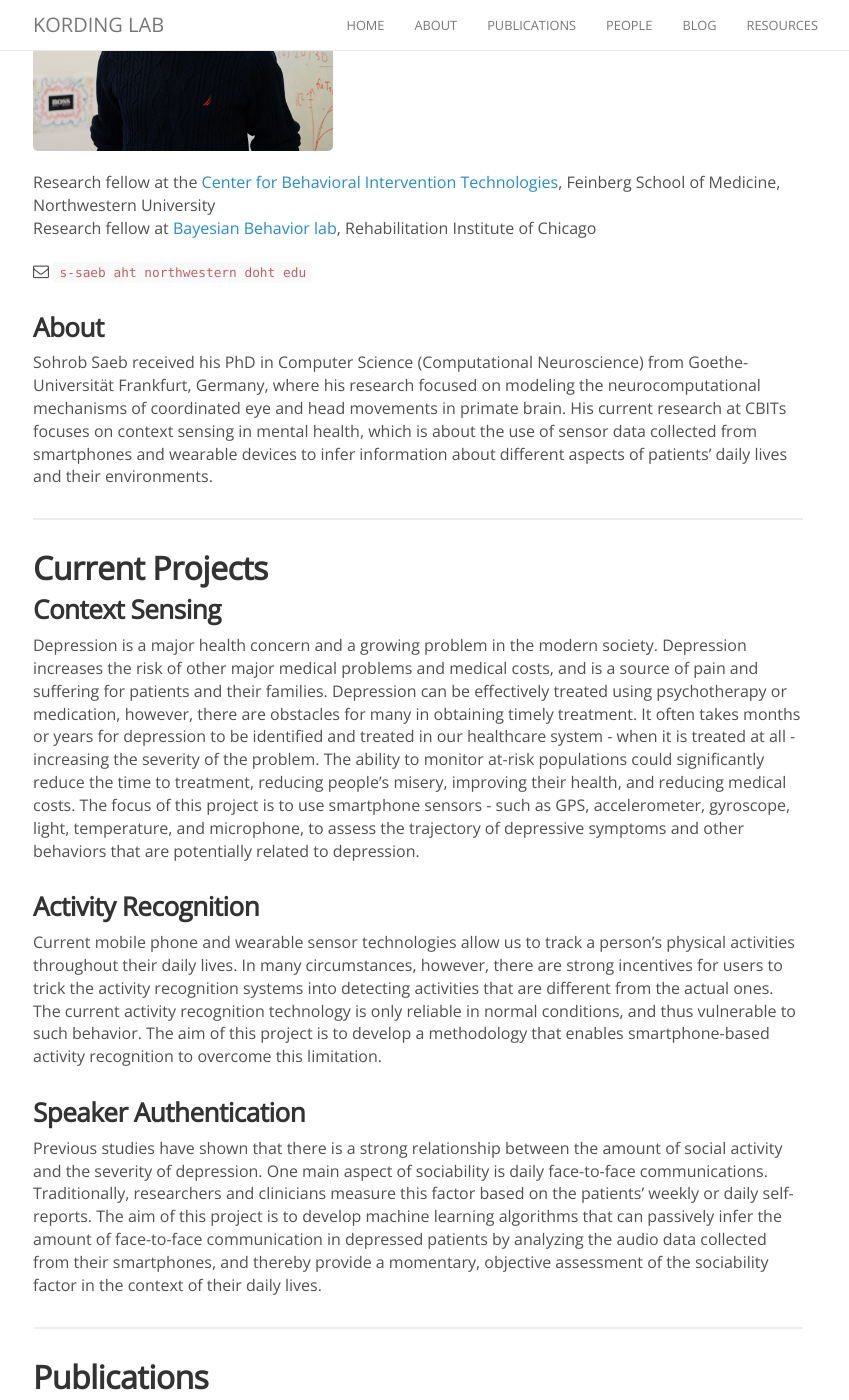
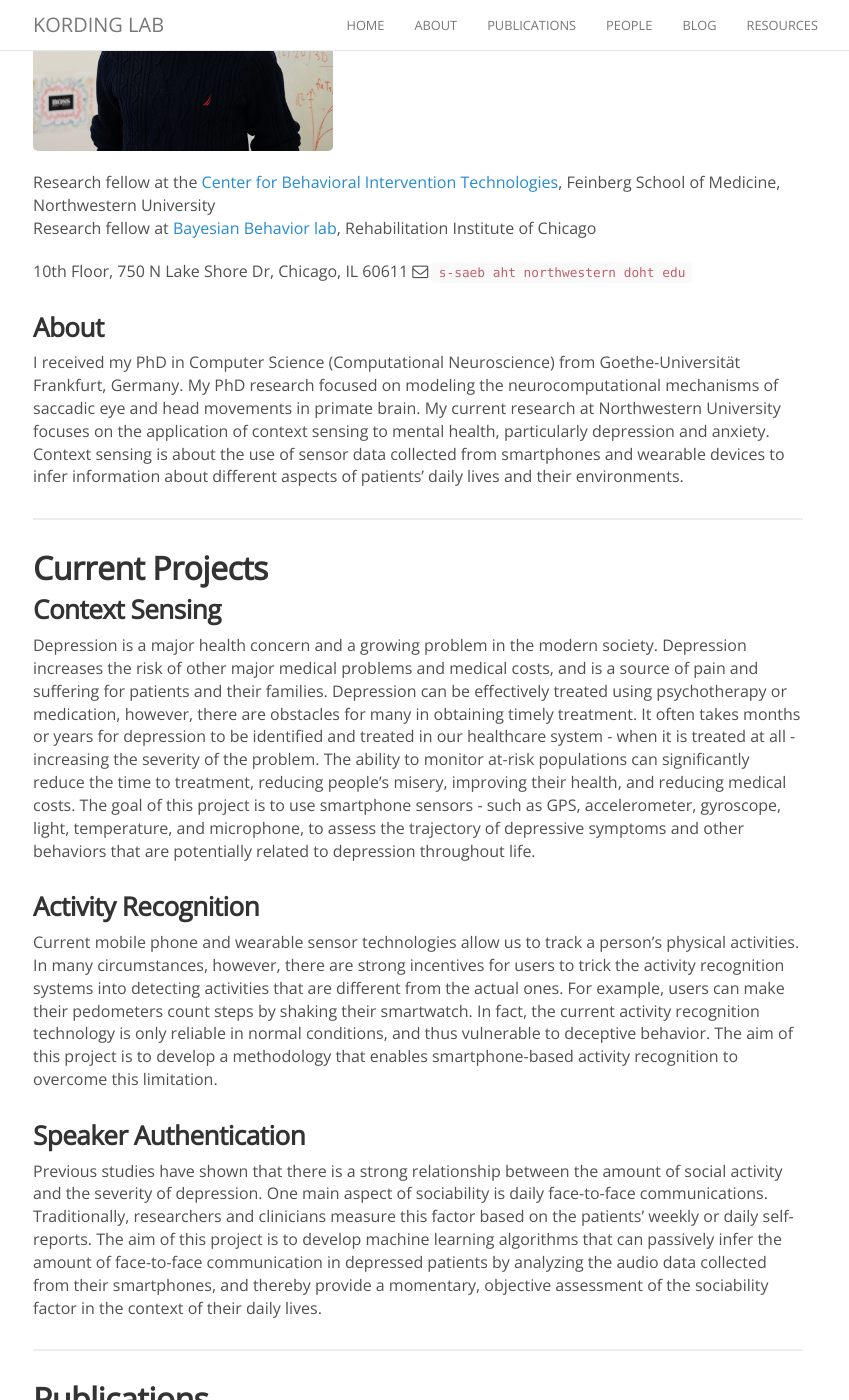
Before and after one commit to KordingLab/KordingLab.github.io, a Jekyll site: the page built from _people/sohrob_saeb.md, in a window 1280 px wide and 1400 px high, scrolled down 291 px. Shown: the whole window, without its empty margins (222-1071 px from the left). Built offline with Jekyll 4.4.1, drawn with Linux system fonts in a browser that asks for light colours; nearby versions of some CDN libraries; comment, search, counter and statistics services are not loaded.

Commit message:
updated about

```diff
--- a/_people/sohrob_saeb.md
+++ b/_people/sohrob_saeb.md
@@ -11,12 +11,12 @@ joined: 2014
 Research fellow at the [Center for Behavioral Intervention Technologies](http://www.cbits.northwestern.edu/), Feinberg School of Medicine, Northwestern University<br>
 Research fellow at [Bayesian Behavior lab](http://klab.smpp.northwestern.edu/wiki/index.php5/Welcome), Rehabilitation Institute of Chicago
 
-
+10th Floor, 750 N Lake Shore Dr, Chicago, IL 60611
 <i class="fa fa-envelope-o"></i>  `s-saeb aht northwestern doht edu`
 
 ### About
 
-Sohrob Saeb received his PhD in Computer Science (Computational Neuroscience) from Goethe-Universität Frankfurt, Germany, where his research focused on modeling the neurocomputational mechanisms of coordinated eye and head movements in primate brain. His current research at CBITs focuses on context sensing in mental health, which is about the use of sensor data collected from smartphones and wearable devices to infer information about different aspects of patients’ daily lives and their environments.
+I received my PhD in Computer Science (Computational Neuroscience) from Goethe-Universität Frankfurt, Germany. My PhD research focused on modeling the neurocomputational mechanisms of saccadic eye and head movements in primate brain. My current research at Northwestern University focuses on the application of context sensing to mental health, particularly depression and anxiety. Context sensing is about the use of sensor data collected from smartphones and wearable devices to infer information about different aspects of patients’ daily lives and their environments.
 
 <hr>
 
@@ -24,11 +24,11 @@ Sohrob Saeb received his PhD in Computer Science (Computational Neuroscience) fr
 
 ### Context Sensing
 
-Depression is a major health concern and a growing problem in the modern society. Depression increases the risk of other major medical problems and medical costs, and is a source of pain and suffering for patients and their families. Depression can be effectively treated using psychotherapy or medication, however, there are obstacles for many in obtaining timely treatment. It often takes months or years for depression to be identified and treated in our healthcare system - when it is treated at all - increasing the severity of the problem. The ability to monitor at-risk populations could significantly reduce the time to treatment, reducing people’s misery, improving their health, and reducing medical costs. The focus of this project is to use smartphone sensors - such as GPS, accelerometer, gyroscope, light, temperature, and microphone, to assess the trajectory of depressive symptoms and other behaviors that are potentially related to depression.
+Depression is a major health concern and a growing problem in the modern society. Depression increases the risk of other major medical problems and medical costs, and is a source of pain and suffering for patients and their families. Depression can be effectively treated using psychotherapy or medication, however, there are obstacles for many in obtaining timely treatment. It often takes months or years for depression to be identified and treated in our healthcare system - when it is treated at all - increasing the severity of the problem. The ability to monitor at-risk populations can significantly reduce the time to treatment, reducing people’s misery, improving their health, and reducing medical costs. The goal of this project is to use smartphone sensors - such as GPS, accelerometer, gyroscope, light, temperature, and microphone, to assess the trajectory of depressive symptoms and other behaviors that are potentially related to depression throughout life.
 
 ### Activity Recognition
 
-Current mobile phone and wearable sensor technologies allow us to track a person's physical activities throughout their daily lives. In many circumstances, however, there are strong incentives for users to trick the activity recognition systems into detecting activities that are different from the actual ones. The current activity recognition technology is only reliable in normal conditions, and thus vulnerable to such behavior. The aim of this project is to develop a methodology that enables smartphone-based activity recognition to overcome this limitation.
+Current mobile phone and wearable sensor technologies allow us to track a person's physical activities. In many circumstances, however, there are strong incentives for users to trick the activity recognition systems into detecting activities that are different from the actual ones. For example, users can make their pedometers count steps by shaking their smartwatch. In fact, the current activity recognition technology is only reliable in normal conditions, and thus vulnerable to deceptive behavior. The aim of this project is to develop a methodology that enables smartphone-based activity recognition to overcome this limitation.
 
 ### Speaker Authentication
 
```
